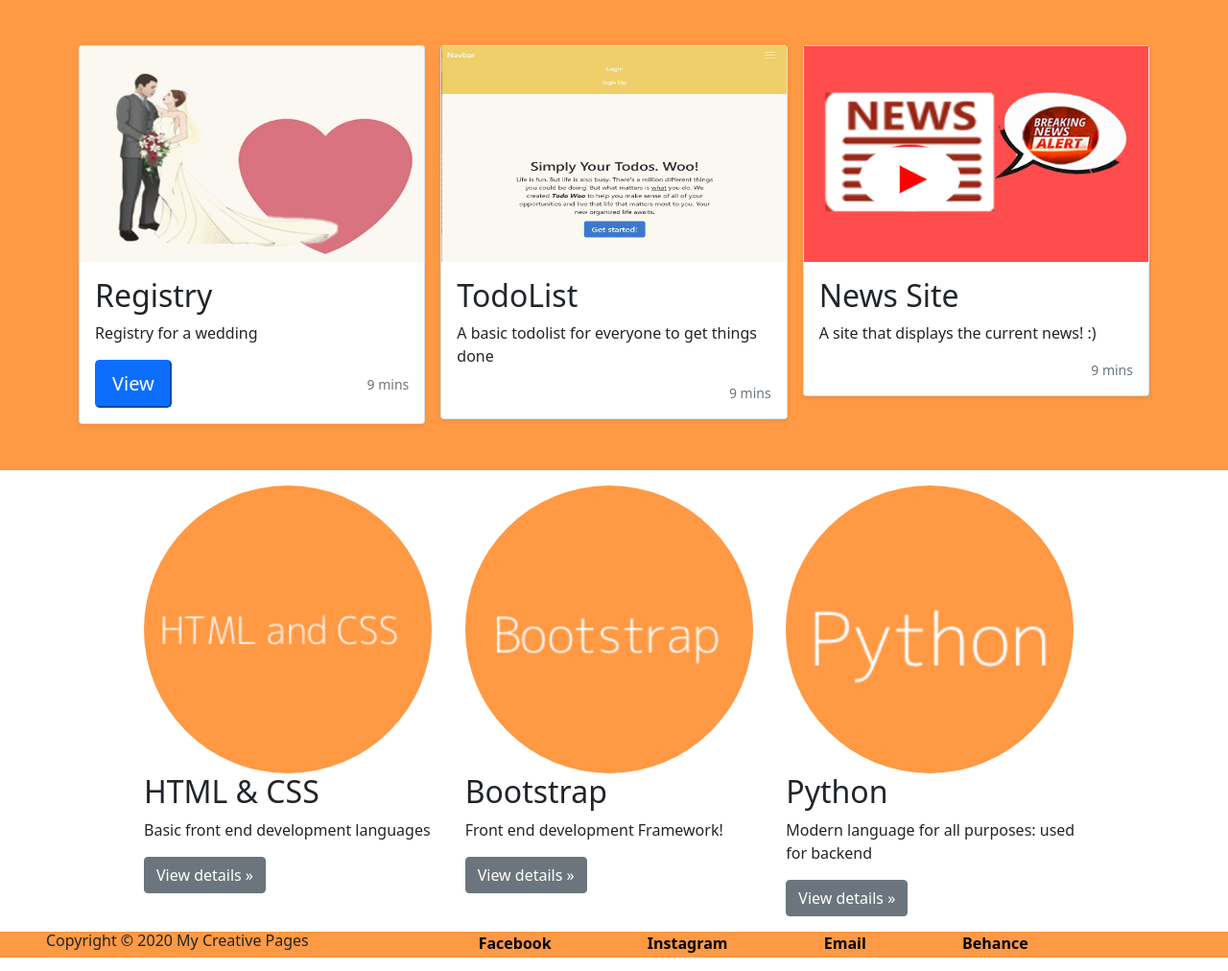
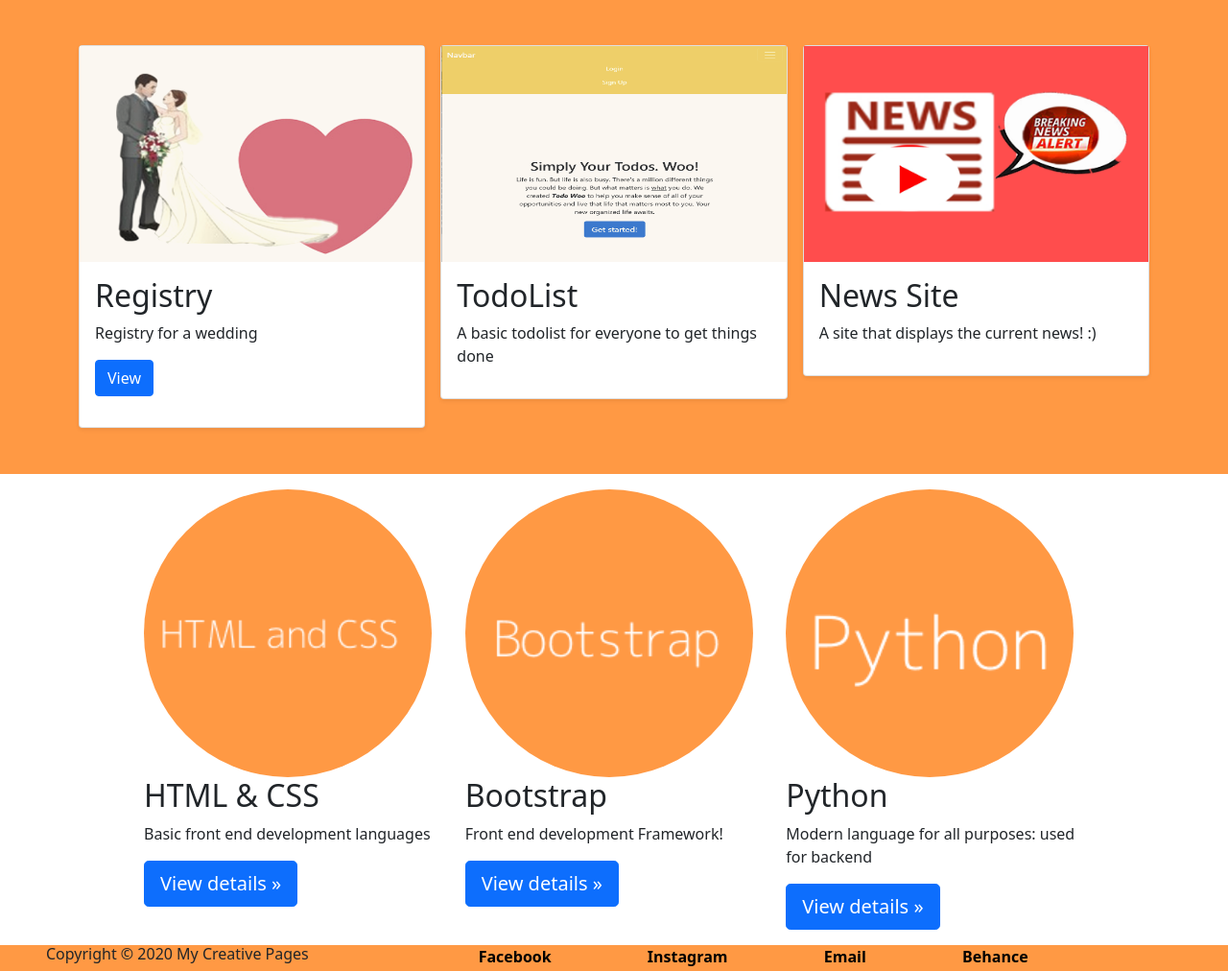
Before and after one commit to michellelg6/personal-portfolio, a Django app: page / in a window 1280 px wide. Shown: the part 1344-2356 px from the top of the page at 96% size. Run offline with Django 3.2, Linux system fonts and the light colour scheme; data comes from the database, SQL or seed files in the repository.

Commit message:
got project links to work

```diff
--- a/portfolio/templates/portfolio/home.html
+++ b/portfolio/templates/portfolio/home.html
@@ -57,11 +57,10 @@
               <div class="d-flex justify-content-between align-items-center">
                 <div class="btn-group">
 				{%if project.url%}
-                  <button type="button" href="{{project.url}}" class="btn-lg btn-primary">View</button>
+                <p><a class="btn btn-primary" href="{{project.url}}" target = "_blank">View</a></p>
+		       {% endif %}
+                </div>
 
-				 {%endif%}
-                </div>
-                <small class="text-muted">9 mins</small>
               </div>
             </div>
           </div>
@@ -84,7 +83,7 @@
         <h2>{{skill.title}}</h2>
         <p>{{skill.description}}</p>
 		{%if skill.url%}
-        <p><a class="btn btn-secondary" href="{{skill.url}}" target = "_blank">View details &raquo;</a></p>
+        <p><a class="btn btn-lg btn-primary" href="{{skill.url}}" target = "_blank">View details &raquo;</a></p>
 		{% endif %}
       </div><!-- /.col-lg-4 -->
      {%endfor%}
```
